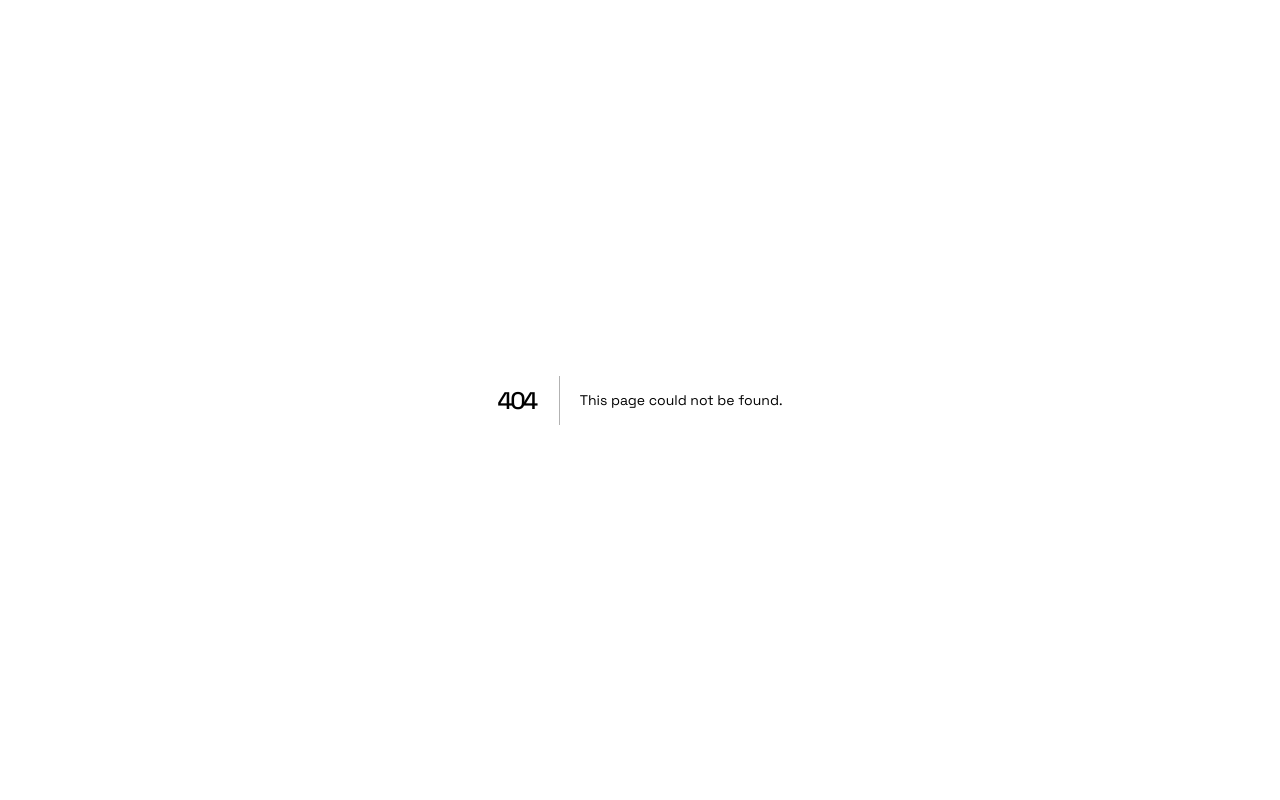
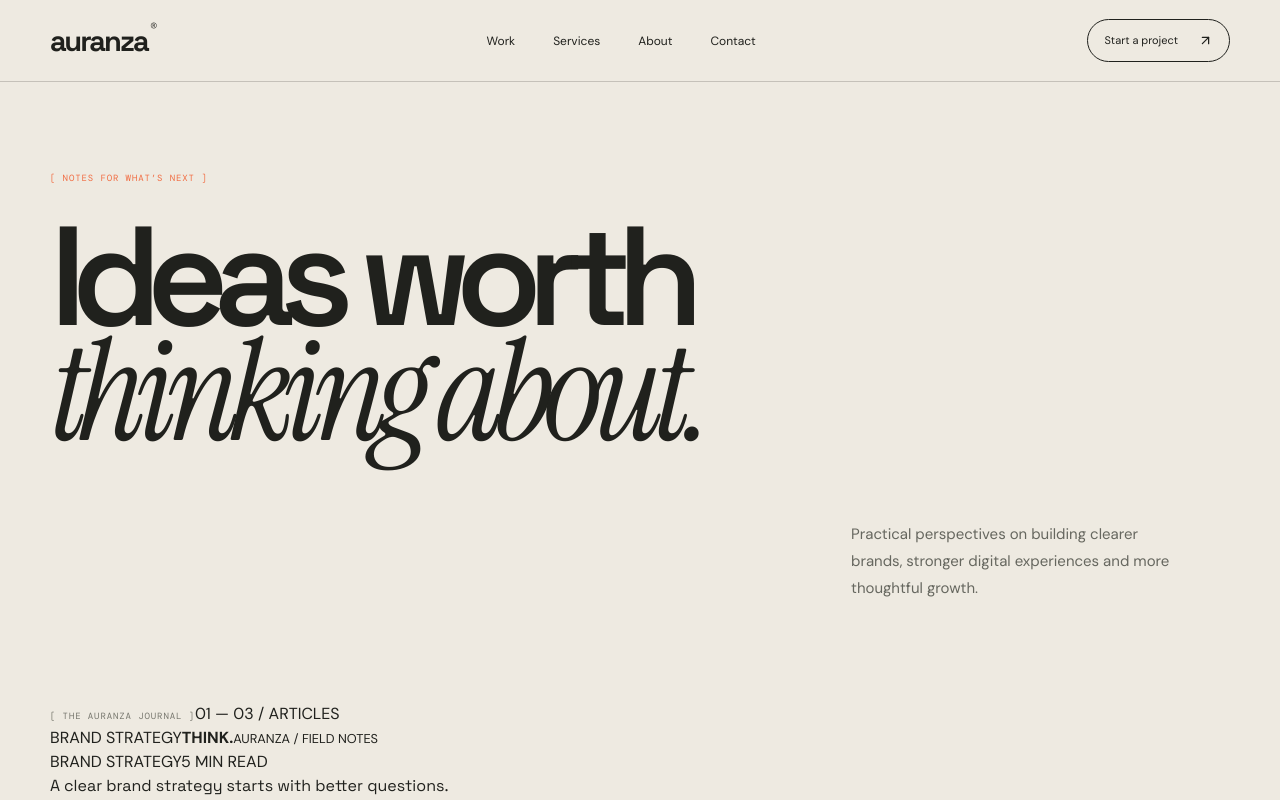
Before and after one commit to auranzadigital-sys/AURANZA, a Next.js app: page /blog in a window 1280 px wide. Before the commit this address had no page. Shown: the top 800 px of the page. Built offline with nearby package versions, Linux system fonts and the light colour scheme.

Commit message:
Create Auranza journal landing page

```diff
--- /dev/null
+++ b/app/blog/page.tsx
@@ -0,0 +1,18 @@
+import Link from "next/link";
+import { ArrowUpRight, ArrowRight } from "lucide-react";
+import { posts } from "./posts";
+
+export const metadata = {
+  title: "Journal — Auranza®",
+  description: "Practical thinking on brand strategy, search, digital experiences and meaningful business growth from Auranza.",
+};
+
+export default function JournalPage() {
+  return <main className="inner-page journal-page">
+    <header className="site-header"><nav className="nav shell"><Link className="wordmark" href="/">auranza<span>®</span></Link><div className="nav-center"><Link href="/work">Work</Link><Link href="/services">Services</Link><Link href="/about">About</Link><Link href="/contact">Contact</Link></div><Link className="nav-contact" href="/contact">Start a project <ArrowUpRight size={15}/></Link><Link className="mobile-contact" href="/contact">Let’s talk ↗</Link></nav></header>
+    <section className="inner-hero shell journal-hero"><p className="eyebrow">[ NOTES FOR WHAT’S NEXT ]</p><h1>Ideas worth<br/><em>thinking about.</em></h1><div className="inner-hero-aside"><p>Practical perspectives on building clearer brands, stronger digital experiences and more thoughtful growth.</p></div></section>
+    <section className="journal-list"><div className="shell"><div className="journal-list-head"><span className="side-label">[ THE AURANZA JOURNAL ]</span><span className="journal-count">01 — 0{posts.length} / ARTICLES</span></div><div className="journal-grid">{posts.map((post,index)=><article className="journal-card" key={post.slug}><div className={`journal-art journal-art-${index+1}`}><span>{post.category}</span><strong>{index===0?"THINK.":index===1?"BE FOUND.":"MAKE IT CLEAR."}</strong><small>AURANZA / FIELD NOTES</small></div><div className="journal-card-meta"><span>{post.category}</span><span>{post.readTime}</span></div><h2><Link href={`/blog/${post.slug}`}>{post.title}</Link></h2><p>{post.excerpt}</p><Link className="journal-read" href={`/blog/${post.slug}`}>Read article <ArrowUpRight size={15}/></Link></article>)}</div></div></section>
+    <section className="inner-cta"><div className="shell"><p className="eyebrow">GOOD IDEAS START SOMEWHERE.</p><h2>Have one<br/><em>of your own?</em></h2><Link className="contact-button" href="/contact">Start a conversation <ArrowUpRight size={18}/></Link></div></section>
+    <footer className="footer"><div className="shell footer-top"><Link className="wordmark" href="/">auranza<span>®</span></Link><p>Independent by nature.<br/>Intentional by design.</p><div className="footer-nav"><Link href="/work">Work</Link><Link href="/blog">Journal</Link><Link href="/services">Services</Link><Link href="/contact">Contact</Link></div><Link className="back-top" href="/">BACK HOME ↑</Link></div><div className="shell footer-bottom"><span>© {new Date().getFullYear()} AURANZA STUDIO</span><span>MADE WITH INTENTION.</span><span><Link href="/privacy-policy">PRIVACY</Link> · <Link href="/terms">TERMS</Link></span></div></footer>
+  </main>;
+}
```
